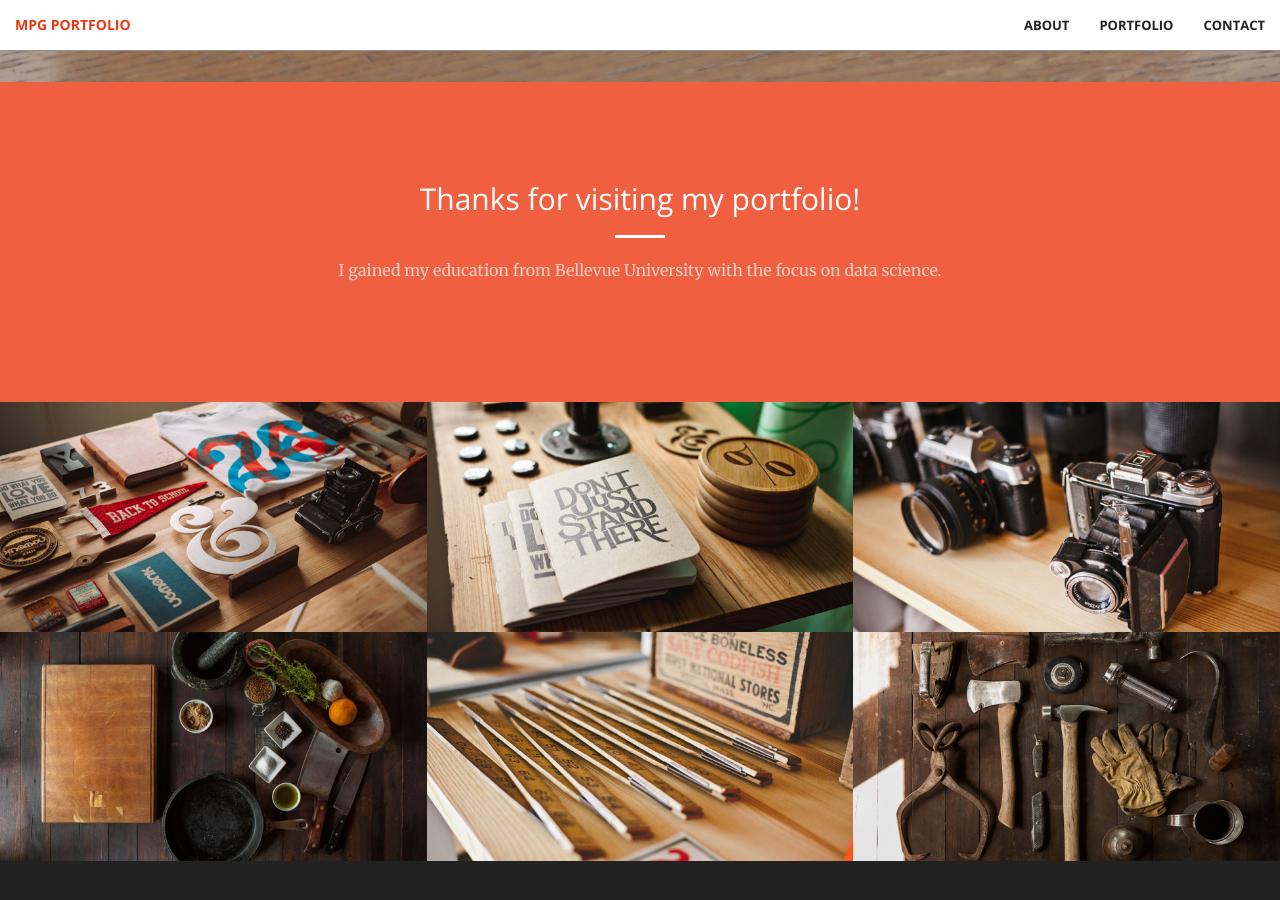
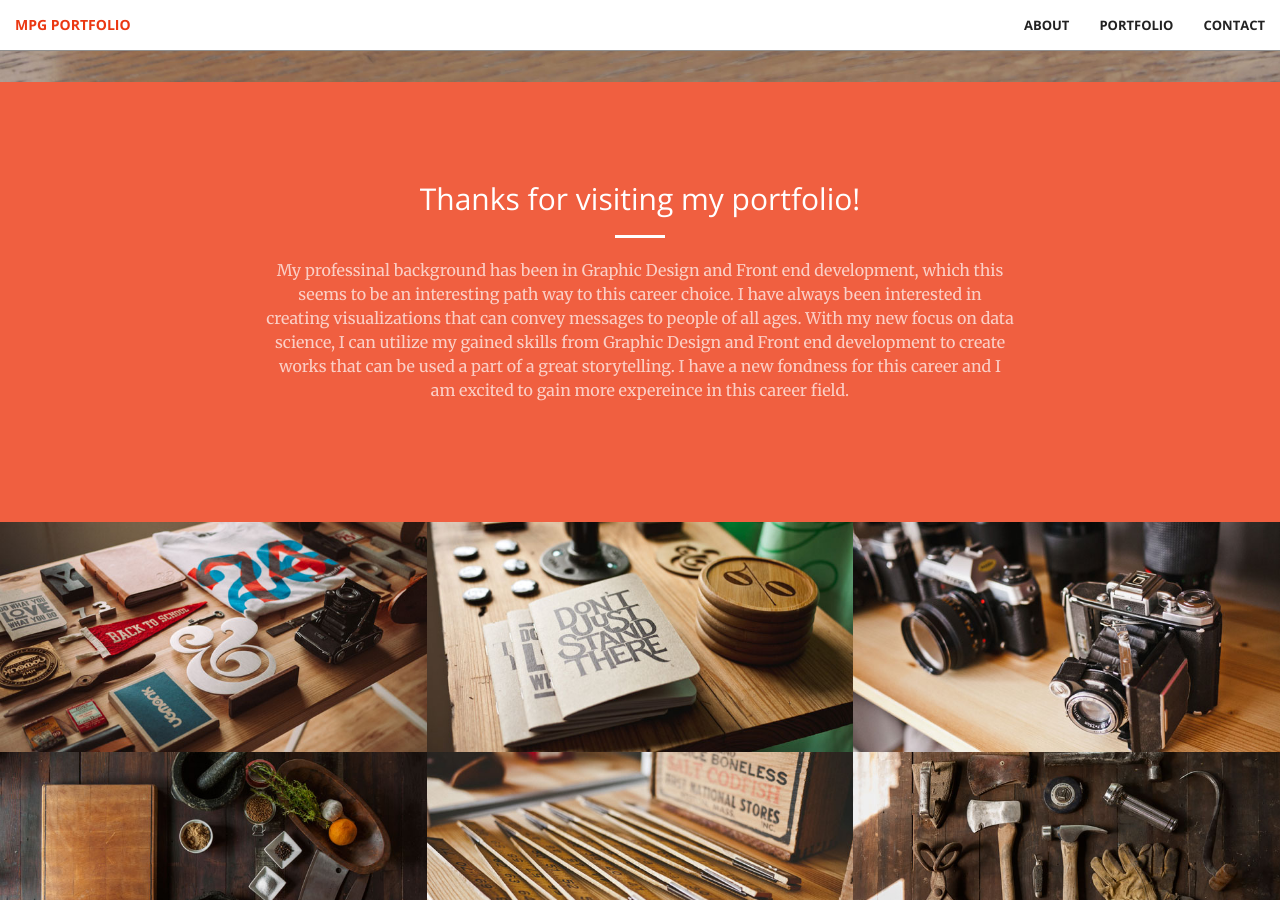
Before and after one commit to micgonzalez/micgonzalez.github.io, a Jekyll site: the page built from index.html, in a window 1280 px wide and 900 px high, scrolled down 818 px. Built offline with Jekyll 4.4.1, drawn with Linux system fonts in a browser that asks for light colours.

Commit message:
Updated call-to-action.html

```diff
--- a/_includes/call-to-action.html
+++ b/_includes/call-to-action.html
@@ -4,7 +4,10 @@
             <div class="col-lg-8 col-lg-offset-2 text-center">
                 <h2 class="section-heading">Thanks for visiting my portfolio!</h2>
                 <hr class="light">
-                <p class="text-faded">I gained my education from Bellevue University with the focus on data science.</p>
+                <p class="text-faded">My professinal background has been in Graphic Design and Front end development, which this seems to be an interesting path
+                    way to this career choice. I have always been interested in creating visualizations that can convey messages to people of all ages.
+                    With my new focus on data science, I can utilize my gained skills from Graphic Design and Front end development to create works that can be
+                    used a part of a great storytelling. I have a new fondness for this career and I am excited to gain more expereince in this career field.</p>
                 <!--<a href="#" class="btn btn-default btn-xl">Get Started!</a>-->
             </div>
         </div>
```
